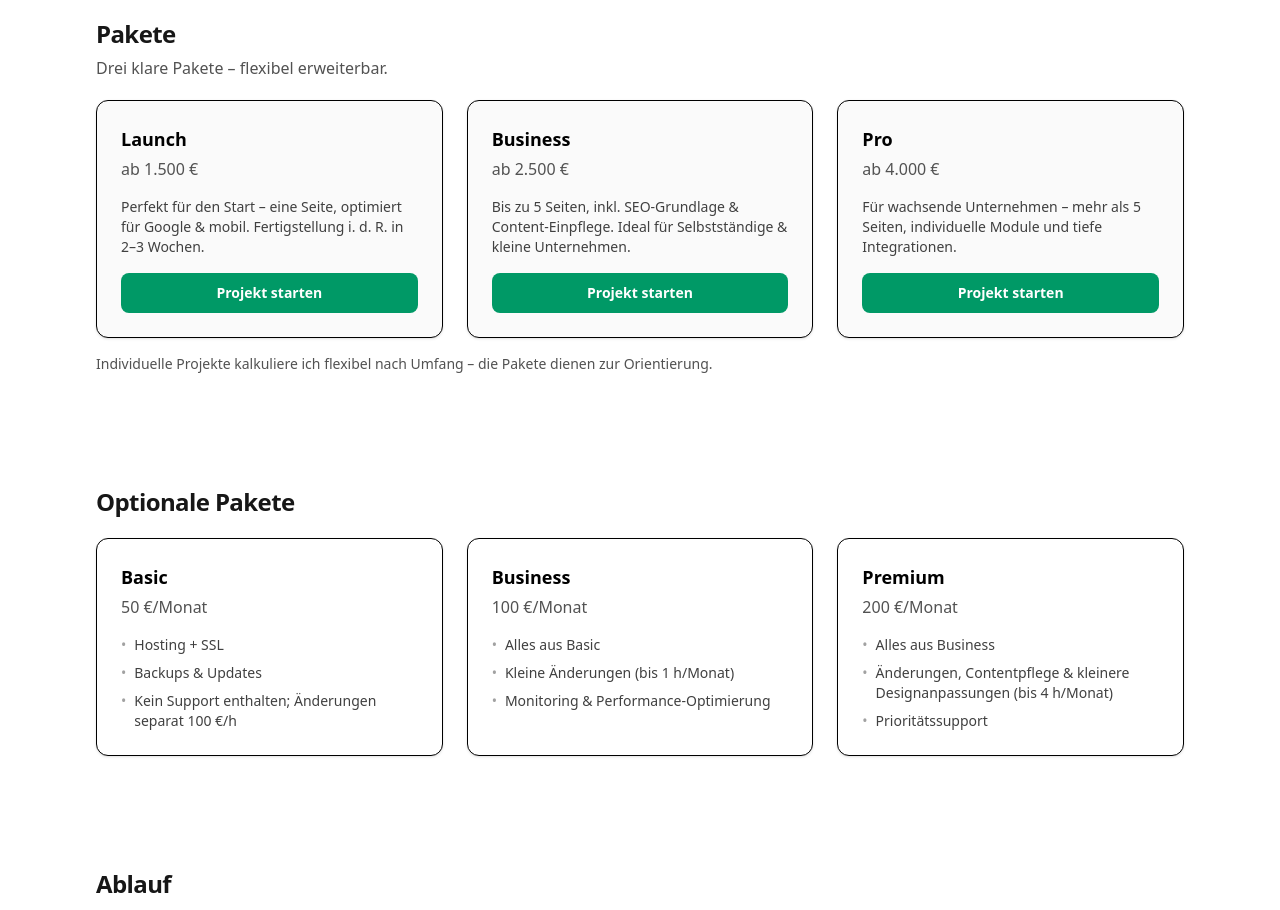
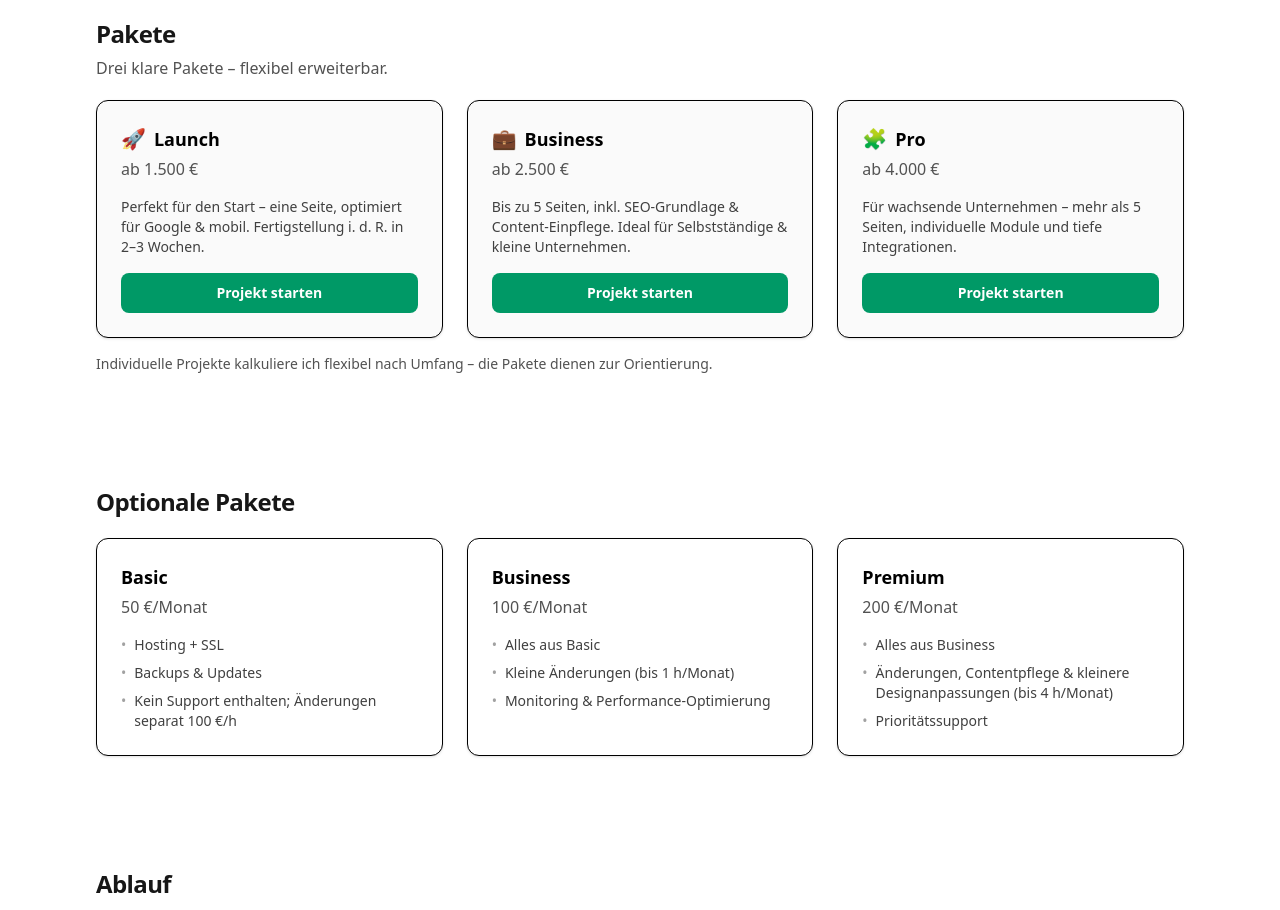
Before and after one commit to Remodops/digitalwerk, a Next.js app: page /leistungen in a window 1280 px wide. Shown: the part 1200-2110 px from the top of the page. Built offline with nearby package versions, Linux system fonts and the light colour scheme; no server answers.

Commit message:
feat(leistungen): kleine Icons zu den Projektpaketen ergänzt (Launch/Business/Pro

```diff
--- a/src/app/(site)/leistungen/page.tsx
+++ b/src/app/(site)/leistungen/page.tsx
@@ -37,6 +37,7 @@ export default function Page() {
   const packages = [
     {
       name: "Launch",
+      icon: "🚀",
       price: "ab 1.500 €",
       features: [
         "Perfekt für den Start – eine Seite, optimiert für Google & mobil. Fertigstellung i. d. R. in 2–3 Wochen.",
@@ -44,6 +45,7 @@ export default function Page() {
     },
     {
       name: "Business",
+      icon: "💼",
       price: "ab 2.500 €",
       features: [
         "Bis zu 5 Seiten, inkl. SEO‑Grundlage & Content‑Einpflege. Ideal für Selbstständige & kleine Unternehmen.",
@@ -51,6 +53,7 @@ export default function Page() {
     },
     {
       name: "Pro",
+      icon: "🧩",
       price: "ab 4.000 €",
       features: [
         "Für wachsende Unternehmen – mehr als 5 Seiten, individuelle Module und tiefe Integrationen.",
@@ -120,7 +123,10 @@ export default function Page() {
         <div className="grid grid-cols-1 gap-6 sm:grid-cols-3">
           {packages.map((p) => (
             <div key={p.name} className="rounded-xl border bg-neutral-50 p-6 shadow-sm">
-              <h3 className="text-lg font-semibold">{p.name}</h3>
+              <div className="flex items-center gap-2">
+                <span aria-hidden className="text-xl">{p.icon}</span>
+                <h3 className="text-lg font-semibold">{p.name}</h3>
+              </div>
               <p className="mt-1 text-neutral-600">{p.price}</p>
               <div className="mt-4 space-y-2 text-sm text-neutral-700">
                 {p.features.map((f) => (
```
